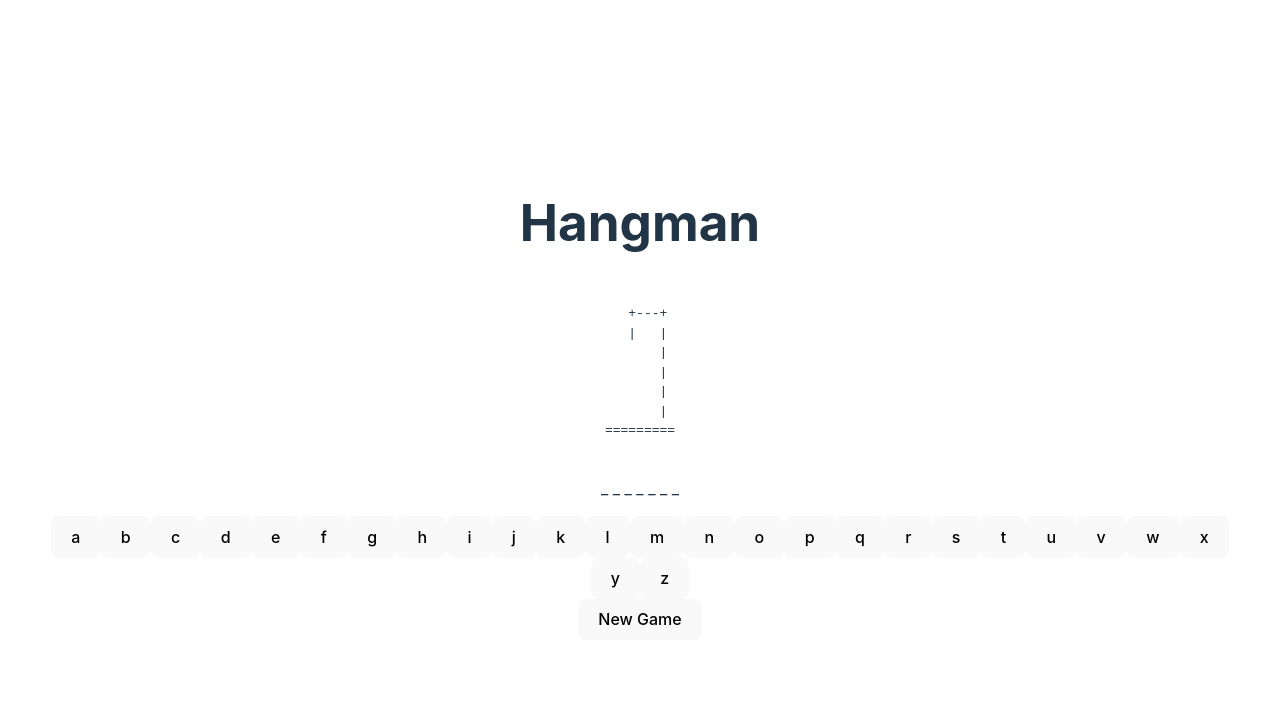
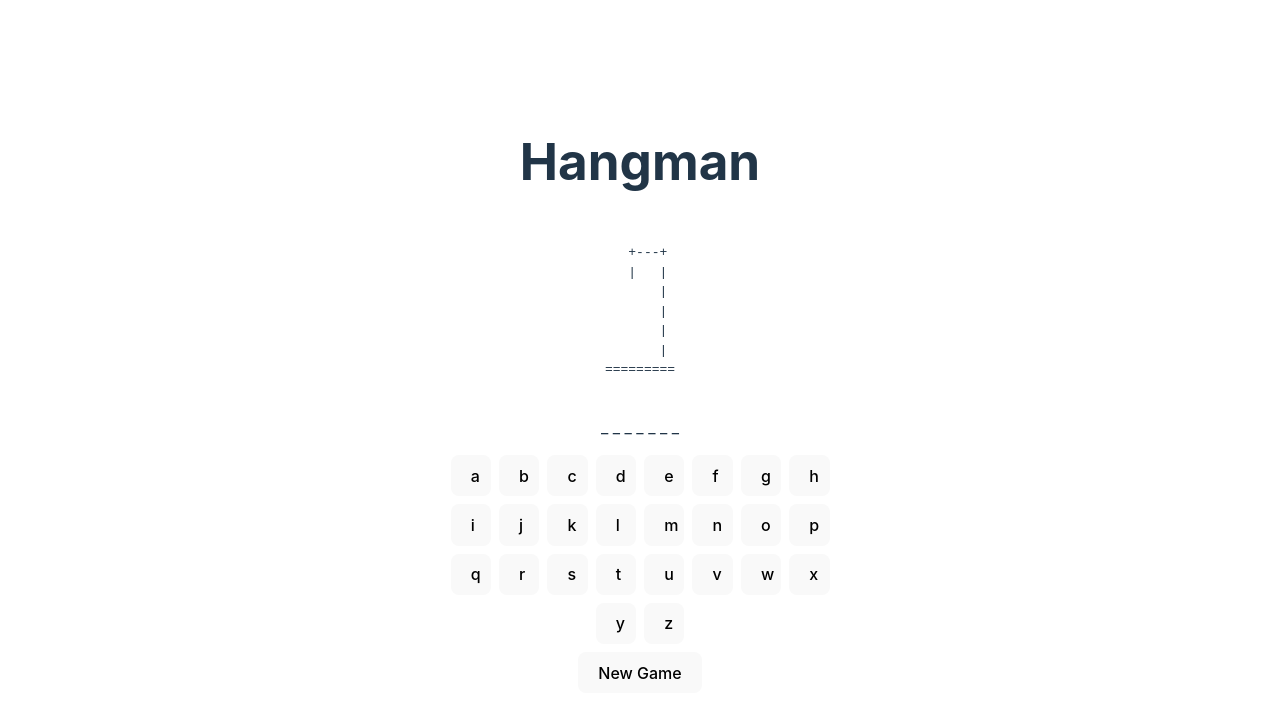
Before and after one commit to whalleyph/hangman-app, a React (Vite) app: page / in a window 1280 px wide. Shown: the top 718 px of the page. Built offline with nearby package versions, Linux system fonts and the light colour scheme.

Commit message:
styling and bug fix

```diff
--- a/src/App.css
+++ b/src/App.css
@@ -45,3 +45,21 @@
   font-family: monospace;
   white-space: pre;
 }
+
+.alphabet-buttons {
+  display: flex;
+  flex-direction: row;
+  gap: 0.5rem;
+  flex-wrap: wrap;
+  max-width: 400px;
+  justify-content: center;
+}
+
+.button {
+  width: 2rem;
+  aspect-ratio: 1;
+}
+
+.new-game {
+  padding: 0.5rem;
+}
--- a/src/Game.jsx
+++ b/src/Game.jsx
@@ -2,18 +2,16 @@ import React from "react";
 import { alphabet, hangmanPics, words } from "./data";
 
 function Game() {
-  const [randomNumber, setRandomNumber] = React.useState(
-    Math.floor(Math.random() * words.length)
-  );
-  const targetWord = words[randomNumber];
+  const randomNumber = Math.floor(Math.random() * words.length);
+  const [targetWord, setTargetWord] = React.useState(words[randomNumber]);
   const [guessProgress, setGuessProgress] = React.useState(
-    generateInitialAnswerDisplay()
+    generateInitialAnswerDisplay(targetWord)
   );
   const [clickedButtons, setClickedButtons] = React.useState({});
   const [missCounter, setMissCounter] = React.useState(0);
 
-  function generateInitialAnswerDisplay() {
-    return targetWord.split("").map((_ch) => "_");
+  function generateInitialAnswerDisplay(word) {
+    return word.split("").map((_ch) => "_");
   }
 
   function handleClickOnLetters(guessedLetter) {
@@ -72,10 +70,12 @@ function Game() {
   }
 
   function handleNewGame() {
-    setGuessProgress(generateInitialAnswerDisplay());
+    const newRandomNumber = Math.floor(Math.random() * words.length);
+    const newTargetWord = words[newRandomNumber];
     setClickedButtons({});
     setMissCounter(0);
-    setRandomNumber(Math.floor(Math.random() * words.length))
+    setTargetWord(newTargetWord);
+    setGuessProgress(generateInitialAnswerDisplay(newTargetWord));
   }
 
   return (
```
